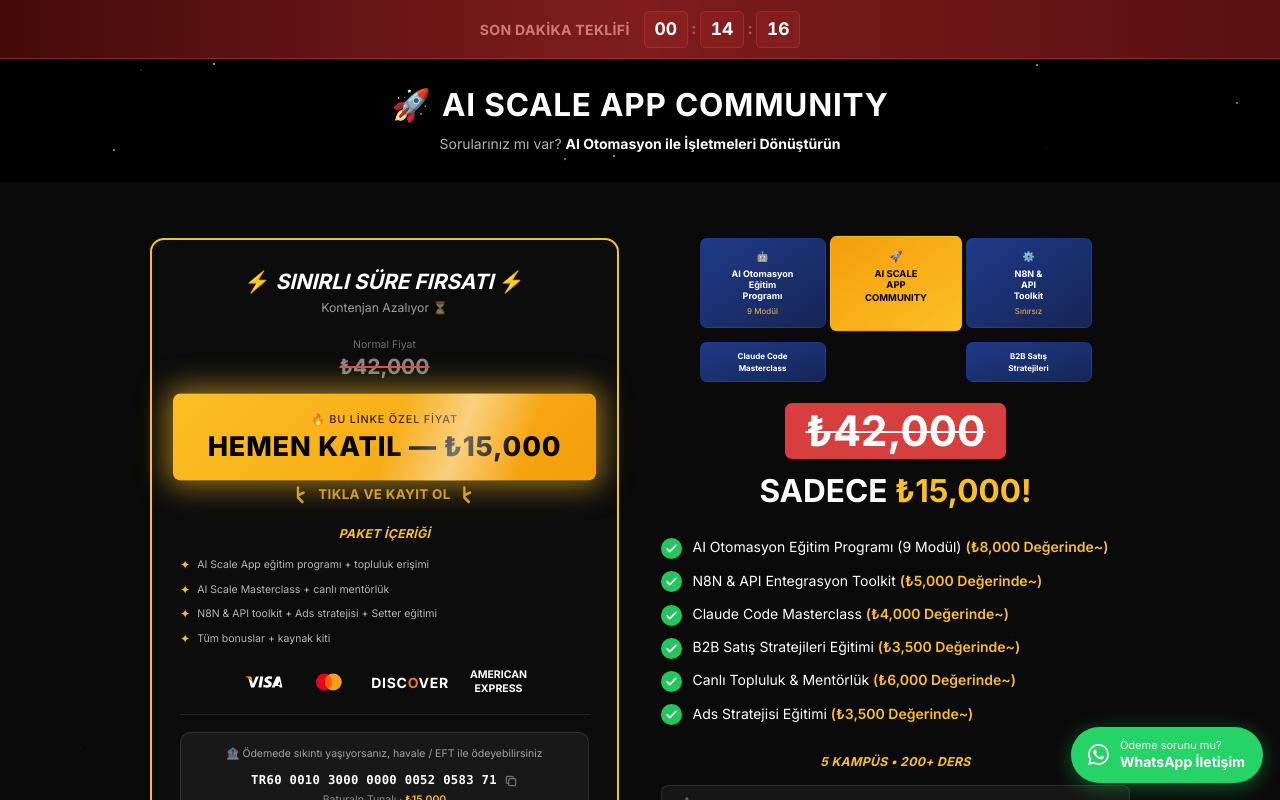
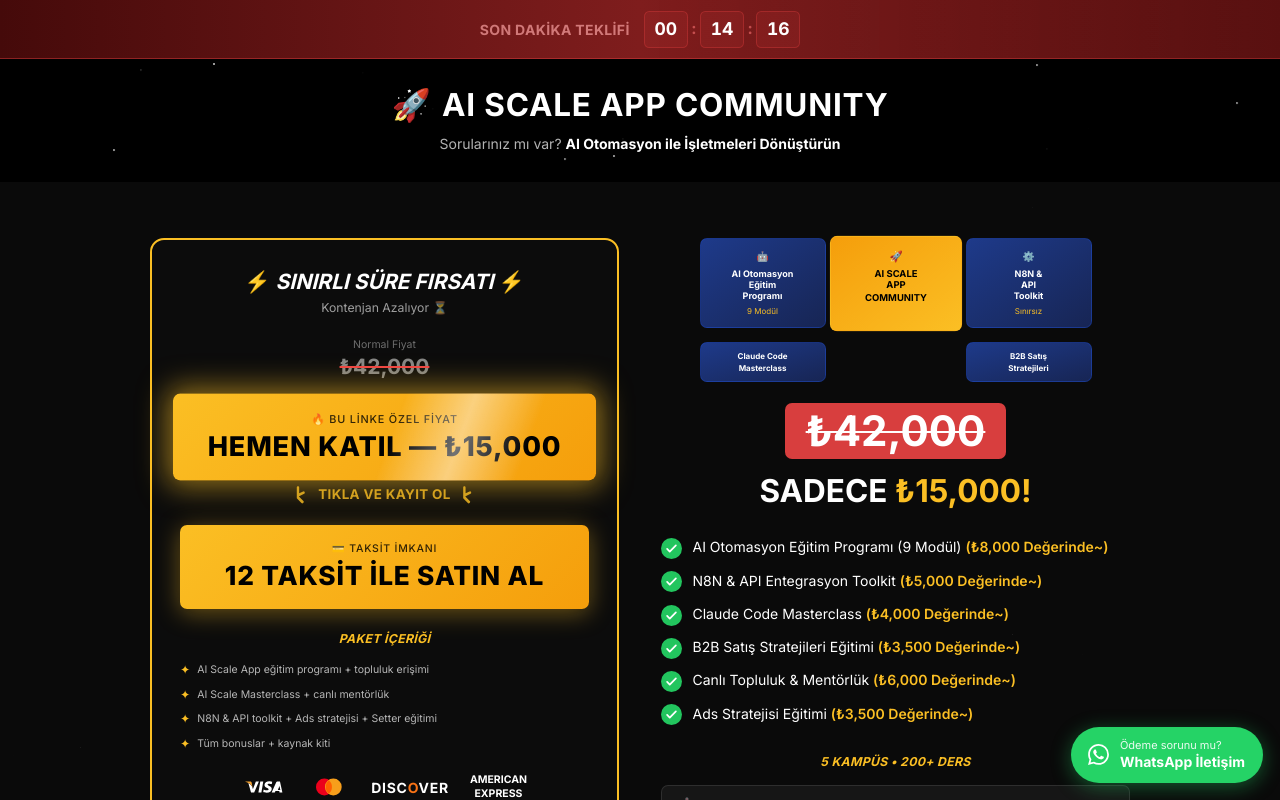
Before and after one commit to itu-itis23-goksenli22/bt_tate, a Next.js app: page /firsat in a window 1280 px wide. Shown: the top 800 px of the page. Built offline with nearby package versions, Linux system fonts and the light colour scheme; no server answers; a web font is replaced by a local one.

Commit message:
Add 12-installment Shopier CTA below main button on sonfirsat
Co-Authored-By: Claude Opus 4.7 <noreply@anthropic.com>

```diff
--- a/components/basarilikayit/PricingCard.tsx
+++ b/components/basarilikayit/PricingCard.tsx
@@ -90,6 +90,21 @@ export default function PricingCard({
           </div>
         </div>
 
+        {/* İkinci CTA — 12 taksit alternatif satış linki (Shopier) */}
+        <div className="relative mb-6">
+          <a
+            href="https://www.shopier.com/aiscaleapp/47594464"
+            target="_blank"
+            rel="noopener noreferrer"
+            className="block"
+          >
+            <div className="btn-gold-solid relative overflow-hidden w-full text-center py-5 px-4 hover:scale-[1.02]">
+              <span className="block text-xs font-medium opacity-80 mb-1">💳 Taksit İmkanı</span>
+              <span className="block text-2xl md:text-3xl font-extrabold">12 TAKSİT İLE SATIN AL</span>
+            </div>
+          </a>
+        </div>
+
         <style jsx>{`
           @keyframes click-hint {
             0%, 100% { transform: scale(1); opacity: 1; }
```
